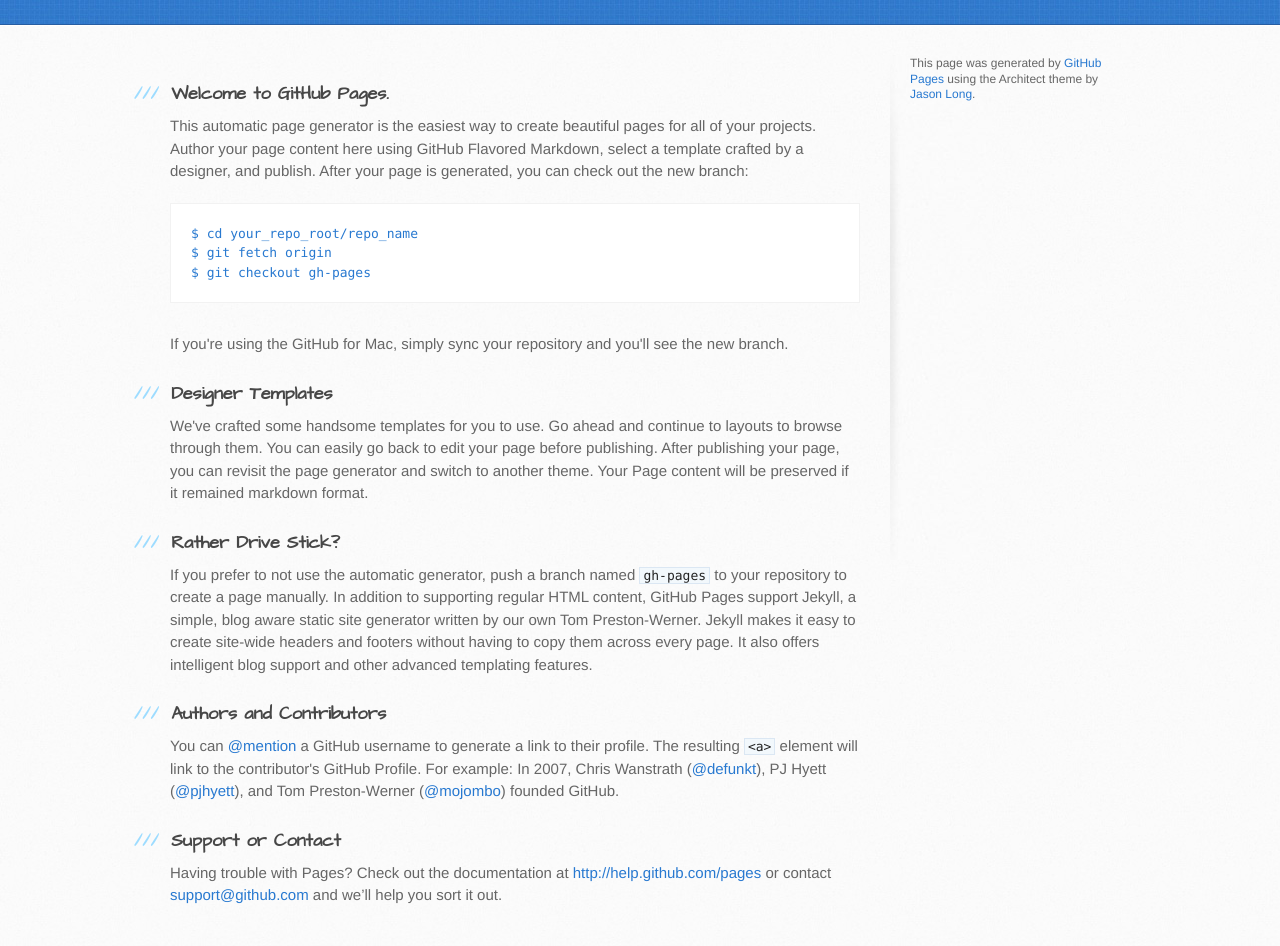
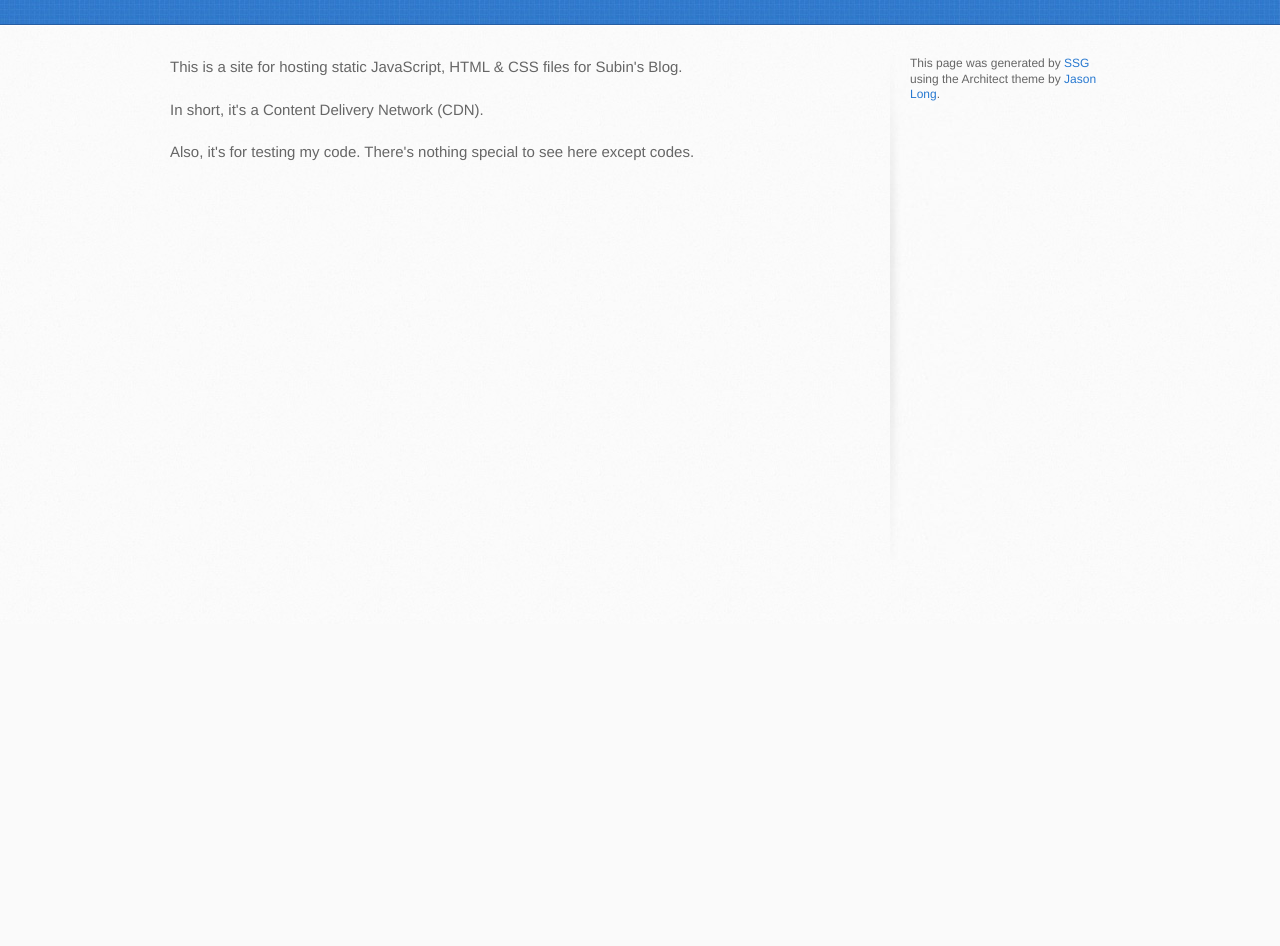
Before and after one commit to subins2000/subins2000.github.io, a plain HTML site: page index.html in a window 1280 px wide. Shown: the part 176-1122 px from the top of the page. After the commit the page ends 800 px from the top, so only its background shows below. Drawn offline with Linux system fonts and the light colour scheme.

Commit message:
Forgot something

```diff
--- a/index.html
+++ b/index.html
@@ -12,63 +12,27 @@
 		<!--[if lt IE 9]>
 		<script src="//html5shiv.googlecode.com/svn/trunk/html5.js"></script>
 		<![endif]-->
+		<title>Lab 2000</title>
 
-    <title>Subins2000.github.io by subins2000</title>
 	</head>
-
 	<body>
 		<header>
 			<div class="inner">
-        <h1>Subins2000.github.io</h1>
-        <h2>My Lab</h2>
+				<h1>Lab 2000</h1>
+				<h2>A static website</h2>
 				<a href="https://github.com/subins2000" class="button"><small>Follow me on</small>GitHub</a>
 			</div>
 		</header>
-
 		<div id="content-wrapper">
 			<div class="inner clearfix">
-        <section id="main-content">
-          <h3>
-<a name="welcome-to-github-pages" class="anchor" href="#welcome-to-github-pages"><span class="octicon octicon-link"></span></a>Welcome to GitHub Pages.</h3>
+				<section id="main-content"><p>This is a site for hosting static JavaScript, HTML &amp; CSS files for Subin's Blog.</p>
+<p>In short, it's a Content Delivery Network (CDN).</p>
+<p>Also, it's for testing my code. There's nothing special to see here except codes.</p></section>
+				<aside id="sidebar">
+					<p>This page was generated by <a href="http://lobby.subinsb.com/apps/sige">SSG</a> using the Architect theme by <a href="https://twitter.com/jasonlong">Jason Long</a>.</p>
+				</aside>
 
-<p>This automatic page generator is the easiest way to create beautiful pages for all of your projects. Author your page content here using GitHub Flavored Markdown, select a template crafted by a designer, and publish. After your page is generated, you can check out the new branch:</p>
-
-<pre><code>$ cd your_repo_root/repo_name
-$ git fetch origin
-$ git checkout gh-pages
-</code></pre>
-
-<p>If you're using the GitHub for Mac, simply sync your repository and you'll see the new branch.</p>
-
-<h3>
-<a name="designer-templates" class="anchor" href="#designer-templates"><span class="octicon octicon-link"></span></a>Designer Templates</h3>
-
-<p>We've crafted some handsome templates for you to use. Go ahead and continue to layouts to browse through them. You can easily go back to edit your page before publishing. After publishing your page, you can revisit the page generator and switch to another theme. Your Page content will be preserved if it remained markdown format.</p>
-
-<h3>
-<a name="rather-drive-stick" class="anchor" href="#rather-drive-stick"><span class="octicon octicon-link"></span></a>Rather Drive Stick?</h3>
-
-<p>If you prefer to not use the automatic generator, push a branch named <code>gh-pages</code> to your repository to create a page manually. In addition to supporting regular HTML content, GitHub Pages support Jekyll, a simple, blog aware static site generator written by our own Tom Preston-Werner. Jekyll makes it easy to create site-wide headers and footers without having to copy them across every page. It also offers intelligent blog support and other advanced templating features.</p>
-
-<h3>
-<a name="authors-and-contributors" class="anchor" href="#authors-and-contributors"><span class="octicon octicon-link"></span></a>Authors and Contributors</h3>
-
-<p>You can <a href="https://github.com/blog/821" class="user-mention">@mention</a> a GitHub username to generate a link to their profile. The resulting <code>&lt;a&gt;</code> element will link to the contributor's GitHub Profile. For example: In 2007, Chris Wanstrath (<a href="https://github.com/defunkt" class="user-mention">@defunkt</a>), PJ Hyett (<a href="https://github.com/pjhyett" class="user-mention">@pjhyett</a>), and Tom Preston-Werner (<a href="https://github.com/mojombo" class="user-mention">@mojombo</a>) founded GitHub.</p>
-
-<h3>
-<a name="support-or-contact" class="anchor" href="#support-or-contact"><span class="octicon octicon-link"></span></a>Support or Contact</h3>
-
-<p>Having trouble with Pages? Check out the documentation at <a href="http://help.github.com/pages">http://help.github.com/pages</a> or contact <a href="mailto:support@github.com">support@github.com</a> and we’ll help you sort it out.</p>
-        </section>
-
-        <aside id="sidebar">
-
-
-          <p>This page was generated by <a href="https://pages.github.com">GitHub Pages</a> using the Architect theme by <a href="https://twitter.com/jasonlong">Jason Long</a>.</p>
-        </aside>
 			</div>
 		</div>
-
-
 	</body>
 </html>
```
Lines whose indentation alone changed are shown as unchanged.
